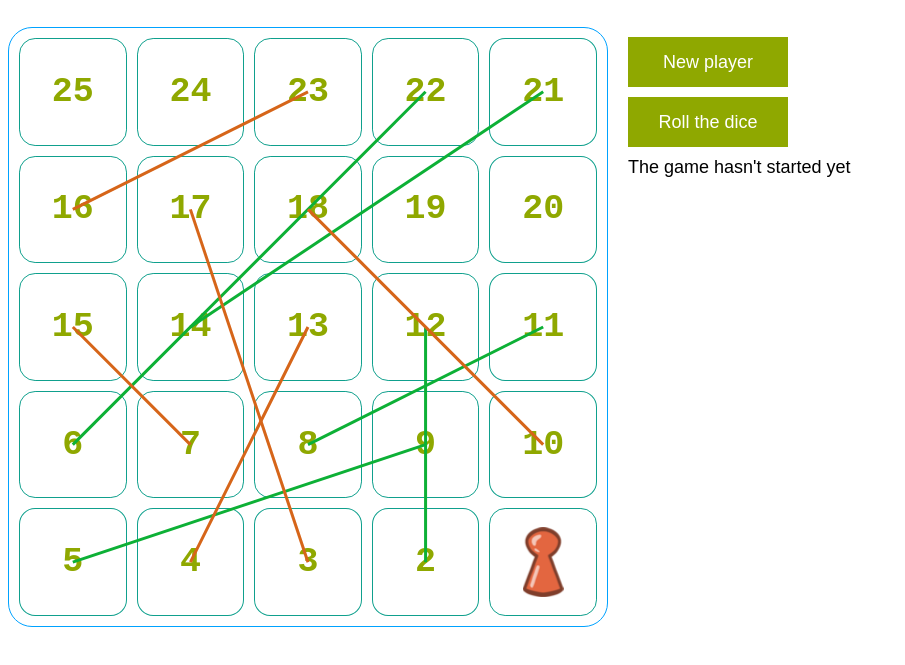
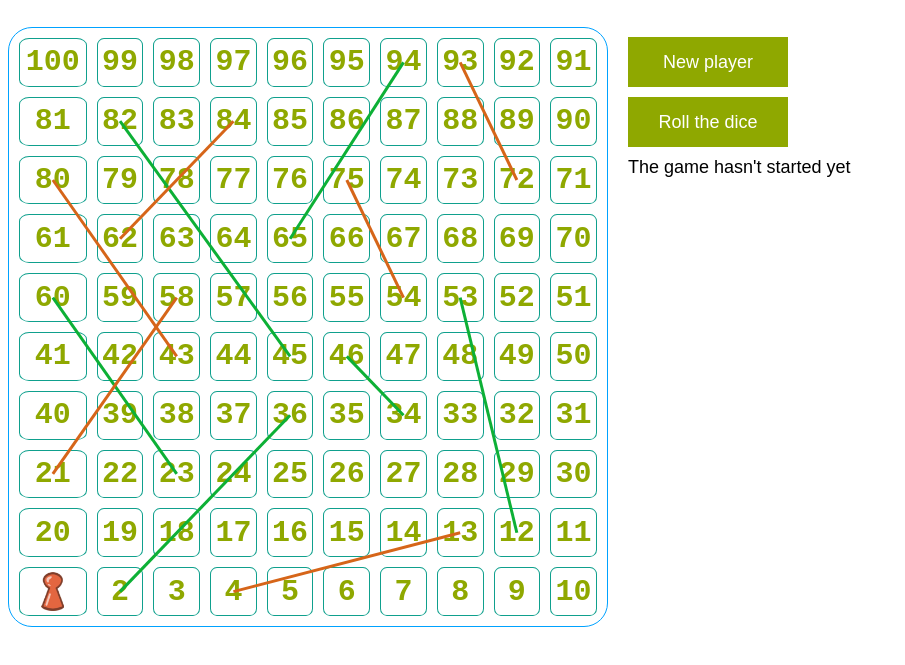
Before and after one commit to yaryna-bashchak/snakes-and-ladders, a plain HTML site: page index.html in a window 1280 px wide. Shown: the part 67-732 px from the top of the page, without its empty margins (0-905 px from the left). Drawn offline with Linux system fonts and the light colour scheme.

Commit message:
fix counter size for different table sizes

```diff
--- a/JavaScript/game.js
+++ b/JavaScript/game.js
@@ -11,7 +11,7 @@ const tablePosition = table.getBoundingClientRect();
 const ctx = canvas.getContext('2d');
 
 //table creation
-const tableWidth = 5;
+const tableWidth = 10;
 const tableSize = Math.pow(tableWidth, 2);
 for (let i = 0; i < tableWidth; i++) {
   const row = document.createElement('tr');
@@ -39,7 +39,7 @@ for (let i = 1; i <= tableSize; i++) {
   //x,y - cell center coordinates
   const x = (position.left + position.right) / 2 - tablePosition.left;
   const y = (position.top + position.bottom) / 2 - tablePosition.top;
-  cells[i] = { x, y };
+  cells[i] = { x, y, height: position.height };
 }
 
 class Counter {
@@ -54,8 +54,9 @@ class Counter {
     this.image = new Image();
     this.image.src = `counter-images/counter${i}.png`;
     this.image.onload = () => {
-      this.width = this.image.naturalWidth;
-      this.height = this.image.naturalHeight;
+      this.height = this.cells['1'].height * 0.8;
+      const k = this.height / this.image.naturalHeight;
+      this.width = this.image.naturalWidth * k;
       this.draw();
     };
   }
@@ -64,7 +65,8 @@ class Counter {
     const coord = this.cells[this.score];
     this.ctx.drawImage(this.image,
       coord.x - this.width / 2,
-      coord.y - this.height / 2);
+      coord.y - this.height / 2,
+      this.width, this.height);
   }
 
   step() {
@@ -98,11 +100,12 @@ class Counter {
 
 //Ladders
 const ladders = {
-  '2': 12,
-  '5': 9,
-  '8': 11,
-  '14': 21,
-  '6': 22,
+  '2': 36,
+  '12': 53,
+  '23': 60,
+  '45': 82,
+  '65': 94,
+  '34': 46,
   'color': '#0db036',
   draw(ctx, cells) {
     const drawLine = key => {
@@ -122,10 +125,11 @@ const ladders = {
 
 //Snakes
 const snakes = {
-  '15': 7,
-  '23': 16,
-  '18': 10,
-  '17': 3,
+  '58': 21,
+  '75': 54,
+  '84': 62,
+  '93': 72,
+  '80': 43,
   '13': 4,
   'color': '#d66519',
 };
--- a/style.css
+++ b/style.css
@@ -16,7 +16,7 @@ table {
 
 th {
   font-family: 'Courier New', Courier, monospace;
-  font-size: 35px;
+  font-size: 30px;
   color: #8fa800;
   border: 1px solid #0fa08d;
   border-radius: 15%;
```
